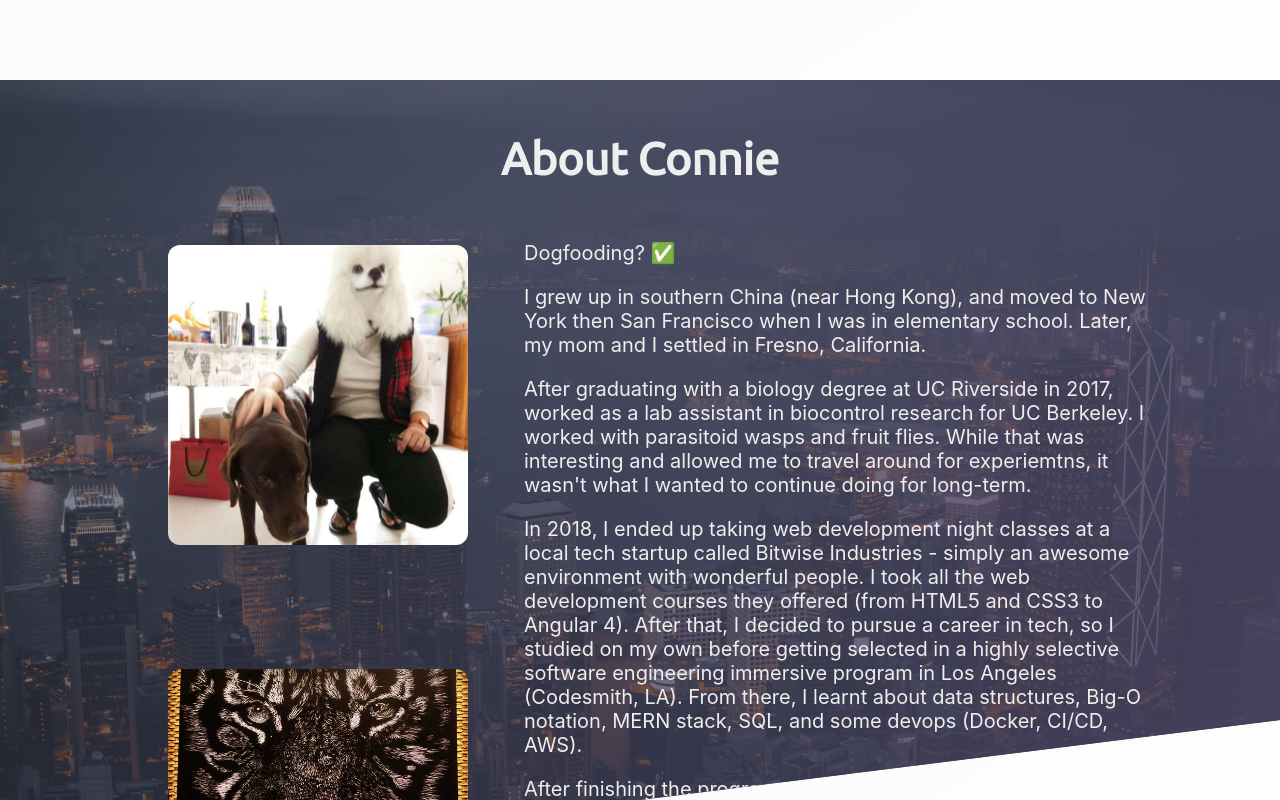
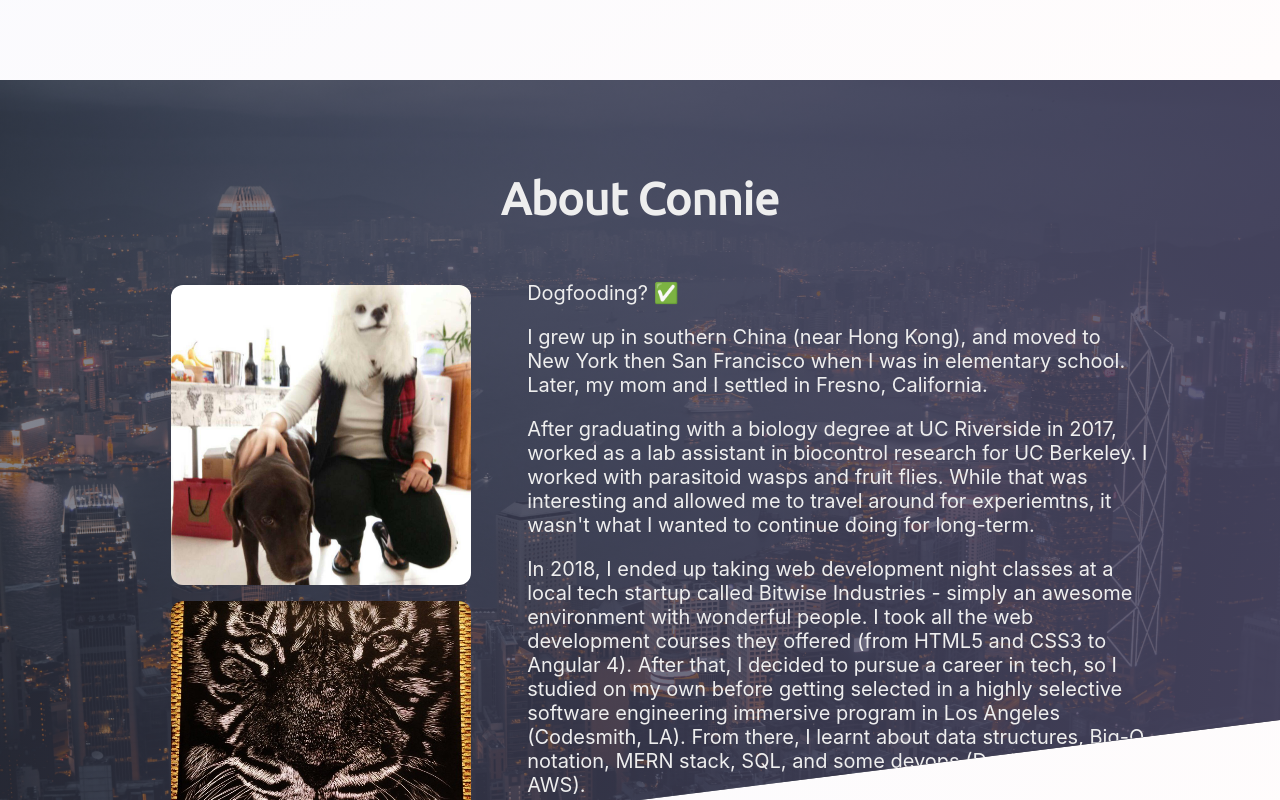
Before and after one commit to connielion/cl-nextfolio, a Next.js app: page / in a window 1280 px wide. Shown: the part 720-1520 px from the top of the page. Built offline with nearby package versions, Linux system fonts and the light colour scheme.

Commit message:
refactor(about): changed padding and flex box properties

```diff
--- a/components/layout/project-card.js
+++ b/components/layout/project-card.js
@@ -10,7 +10,6 @@ const Container = styled.div`
   padding: 0.5rem;
   width: 100%;
   margin: 0 auto;
-  background-color: inherit;
   @media (min-width: ${widths.laptop}) {
     display: flex;
     flex-direction: row;
--- a/components/layout/section-heading.js
+++ b/components/layout/section-heading.js
@@ -7,6 +7,7 @@ const Heading = styled.h2`
   font-size: 1.5rem;
   font-weight: bold;
   font-family: "Ubuntu", sans-serif;
+  padding-top: 2.5rem;
   @media (min-width: ${widths.tab}) {
     font-size: 2.8rem;
   }
--- a/components/sections/about.js
+++ b/components/sections/about.js
@@ -19,7 +19,7 @@ const Wrapper = styled.section`
   padding-bottom: 2.5rem;
   -webkit-clip-path: polygon(0 0, 100% 0, 100% 95%, 0 100%);
   clip-path: polygon(0 0, 100% 0, 100% 95%, 0 100%);
-  padding: 4.5rem;
+  width: 100%;
   @media (min-width: ${widths.laptop}) {
     height: 100vh;
     padding: 1rem 2rem 5rem 2rem;
@@ -32,8 +32,8 @@ const Content = styled.div`
   display: flex;
   flex-direction: column;
   justify-content: space-evenly;
-  padding: 0;
-  width: 100%;
+  padding: 0.8rem;
+  padding: 0 0.2rem 1rem 0.2rem;
   @media (min-width: ${widths.tab}) {
     flex-direction: row;
     margin: 0 auto;
@@ -43,10 +43,12 @@ const Content = styled.div`
 
 const ImageColumn = styled.div`
   display: flex;
-  flex-direction: column;
+  flex-direction: row;
   justify-content: space-between;
   flex-wrap: wrap;
   align-items: center;
+  height: 100%;
+  padding: 0 0.8rem 0.2rem 0.8rem;
   @media (min-width: ${widths.laptop}) {
     padding: 0.5rem;
     margin: 0 2rem 2rem 2rem;
```
